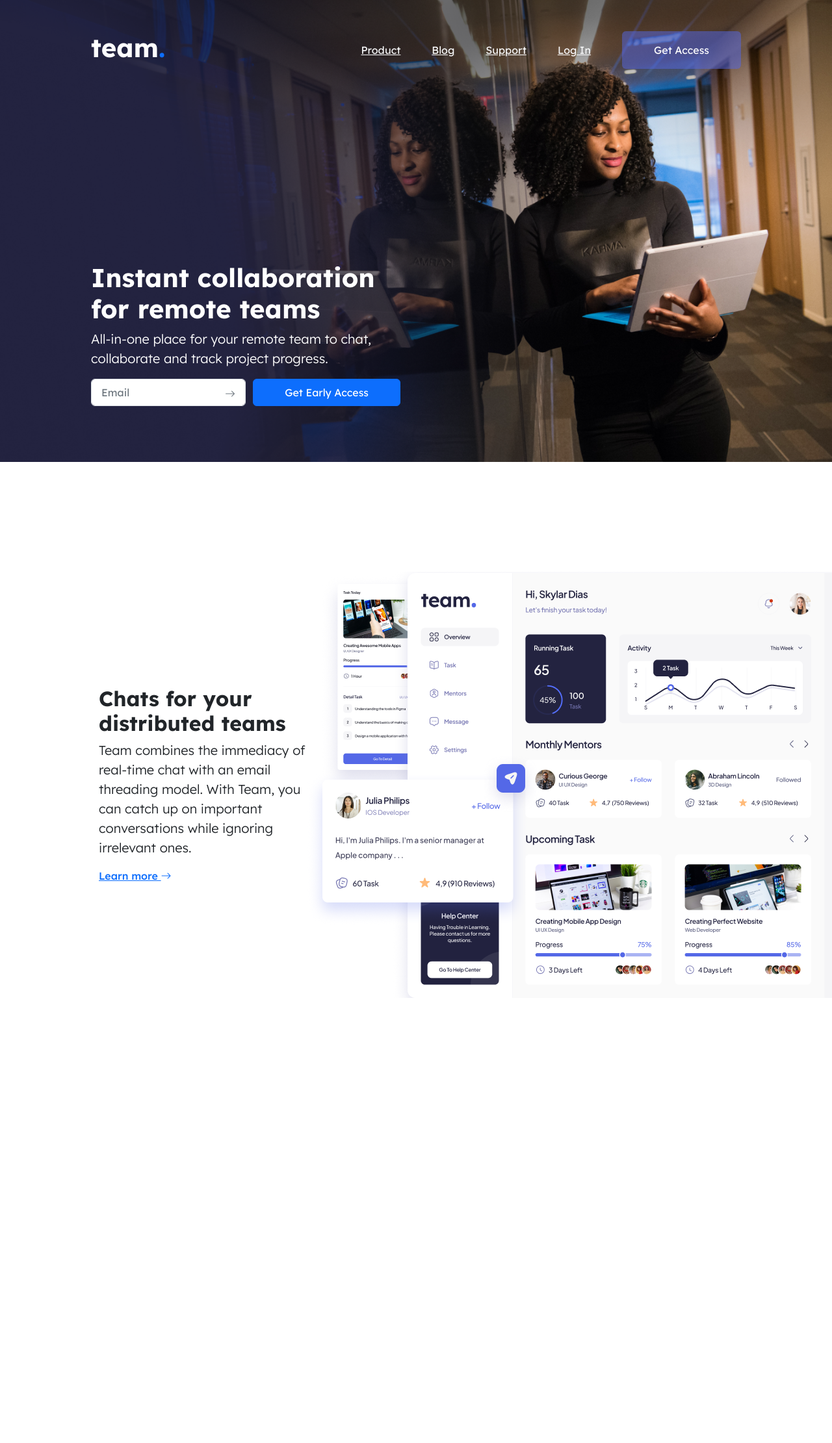
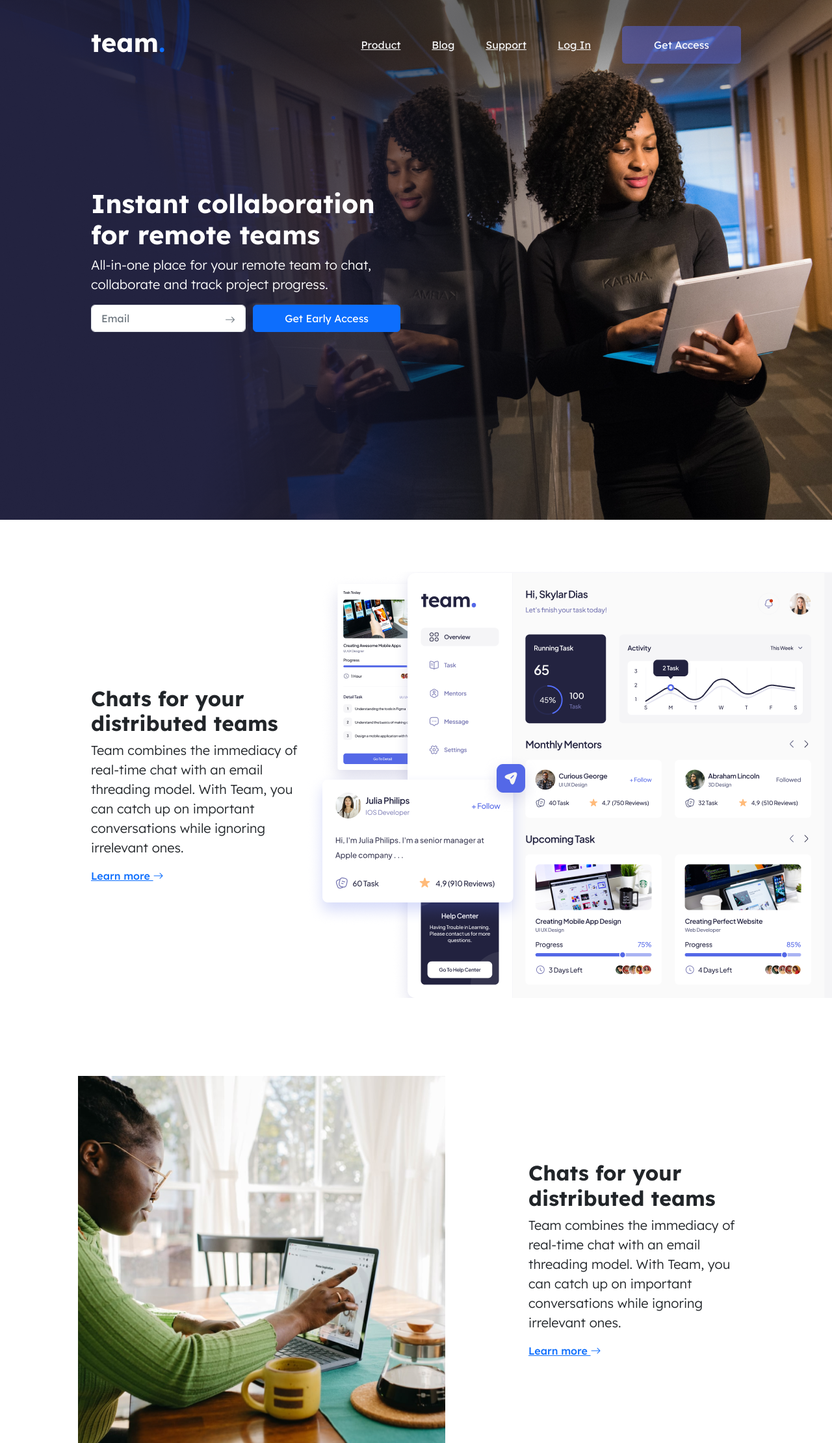
Before and after one commit to aufasyaihan/coding-test-detik.com, a website: page src/index.html in a window 1280 px wide. Shown: the whole page at 65% size. Before the commit the page ends 1536 px from the top, so only its background shows below. Drawn offline with nearby package versions, Linux system fonts and the light colour scheme.

Commit message:
added next section and fixed the header

```diff
--- a/src/index.html
+++ b/src/index.html
@@ -14,8 +14,8 @@
     <title>Landing Page</title>
   </head>
   <body>
-    <header class="position-relative overflow-hidden h-800 w-100">
-      <nav class="navbar bg-transparent mx-8 mt-2-5">
+    <header class="position-relative h-800 w-100">
+      <nav class="navbar bg-transparent mx-8 pt-2-5">
         <h1 class="fw-bold text-white">
           team<span class="text-primary">.</span>
         </h1>
@@ -39,8 +39,7 @@
           </li>
         </ul>
       </nav>
-
-      <section class="mx-8 h-100 text-white d-flex align-items-center">
+      <div class="position-absolute mx-8 h-100 top-0 text-white d-flex align-items-center">
         <div class="row w-50">
           <h1 class="fw-bold">Instant collaboration for remote teams</h1>
           <p class="fs-5 fw-light bi">
@@ -52,8 +51,8 @@
               <label
                 class="position-absolute z-1 text-secondary h-100 d-flex align-items-center justify-content-between w-100 px-3"
                 for="email"
-                >Email <i class="bi bi-arrow-right mt-1"></i></label
-              >
+                >Email <i class="bi bi-arrow-right mt-1"></i
+              ></label>
               <input
                 class="form-control h-100"
                 type="email"
@@ -66,26 +65,45 @@
             </button>
           </div>
         </div>
-      </section>
+      </div>
       <img
-        class="position-absolute w-100 top-0 z-n1 object-fit-cover"
+        class="position-absolute h-100 w-100 top-0 z-n1 object-fit-cover"
         src="../images/christina-wocintechchat-com-L85a1k-XqH8-unsplash 1.png"
         alt="hero"
       />
     </header>
-    <main class="w-100 d-flex flex-column mt-5rem">
+    <main class="w-100 d-flex flex-column gap-7-5 mt-5rem">
       <section class="w-100 h-656 d-flex align-items-center">
-        <div class="row w-50 d-flex flex-column ms-8">
+        <div class="w-50 d-flex flex-column ms-8">
           <h2 class="fw-bold">Chats for your distributed teams</h2>
           <p class="fs-5 fw-light">
-            Team combines the immediacy of real-time chat with an email threading model. With Team, you can catch up on important conversations while ignoring irrelevant ones.
+            Team combines the immediacy of real-time chat with an email
+            threading model. With Team, you can catch up on important
+            conversations while ignoring irrelevant ones.
           </p>
-          <a class="fw-medium" href="#">Learn more <i class="bi bi-arrow-right"></i></a>
+          <a class="fw-medium" href="#"
+            >Learn more <i class="bi bi-arrow-right"></i
+          ></a>
         </div>
         <div>
-          <img src="../images/mockup.png" alt="mockup">
+          <img src="../images/mockup.png" alt="mockup" />
         </div>
-
+      </section>
+      <section class="h-auto d-flex mx-7-5 gap-8 align-items-center">
+        <div class="">
+          <img src="../images/Image.png" alt="image" width="565" height="565" />
+        </div>
+        <div class="w-50 d-flex flex-column">
+          <h2 class="fw-bold">Chats for your distributed teams</h2>
+          <p class="fs-5 fw-light">
+            Team combines the immediacy of real-time chat with an email
+            threading model. With Team, you can catch up on important
+            conversations while ignoring irrelevant ones.
+          </p>
+          <a class="fw-medium" href="#"
+            >Learn more <i class="bi bi-arrow-right"></i
+          ></a>
+        </div>
       </section>
     </main>
   </body>
```
Also changed, not shown: images/Image.png (added), src/main.css.
